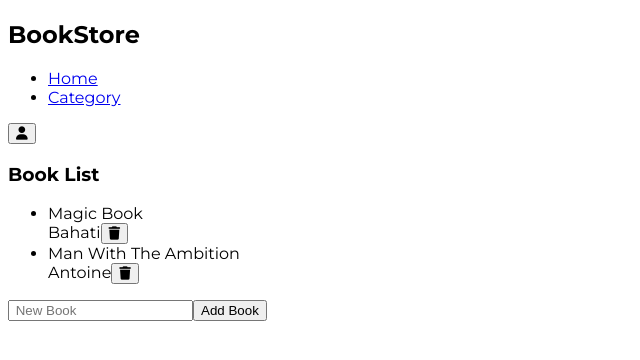
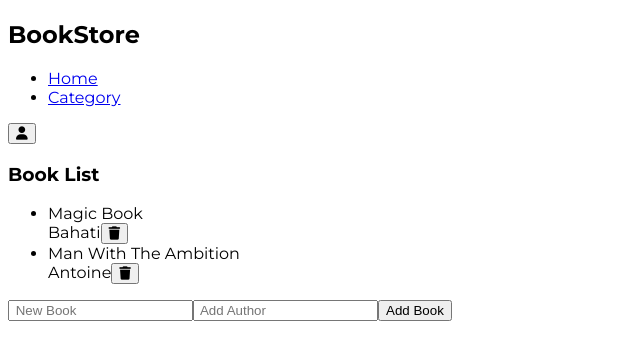
Before and after one commit to zbahati/BookStore-React, a React (Create React App) app: page / in a window 1280 px wide. Shown: the top 360 px of the page, without its empty margins (0-640 px from the left). Built offline with nearby package versions, Linux system fonts and the light colour scheme.

Commit message:
Add changes Requested
- Remove One Aknowledgement title and combine the two in one title
- Add other input for Author

[#Finishes ..]

```diff
--- a/src/components/FormInput.js
+++ b/src/components/FormInput.js
@@ -2,6 +2,7 @@ const NewBook = () => (
   <div className="newbook">
     <form>
       <input type="text" placeholder=" New Book" />
+      <input type="text" placeholder=" Add Author" />
       <button type="button">Add Book</button>
     </form>
   </div>
```
Also changed, not shown: 1 other file (tests, documents, lock files or other folders).
